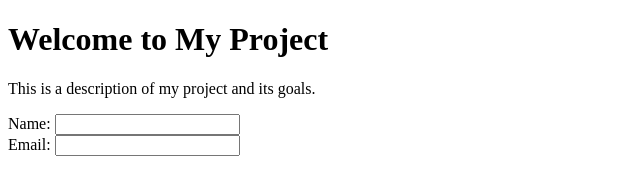
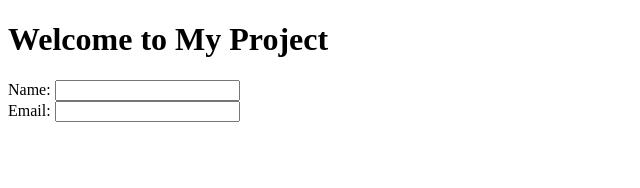
Before and after one commit to madmarwa/git-workflow-exercise, a plain HTML site: page index.html in a window 1280 px wide. Shown: the whole page, without its empty margins (0-640 px from the left). Drawn offline with Linux system fonts and the light colour scheme.

Commit message:
Ajout index1.html

```diff
--- a/index.html
+++ b/index.html
@@ -5,8 +5,6 @@
     </head>
     <body>
     <h1>Welcome to My Project</h1>
-<p>This is a description of my project and its goals.</p>
-
     <form>
     <label for="name">Name:</label>
     <input type="text" id="name" name="name"><br>
```
Lines whose indentation alone changed are shown as unchanged.
